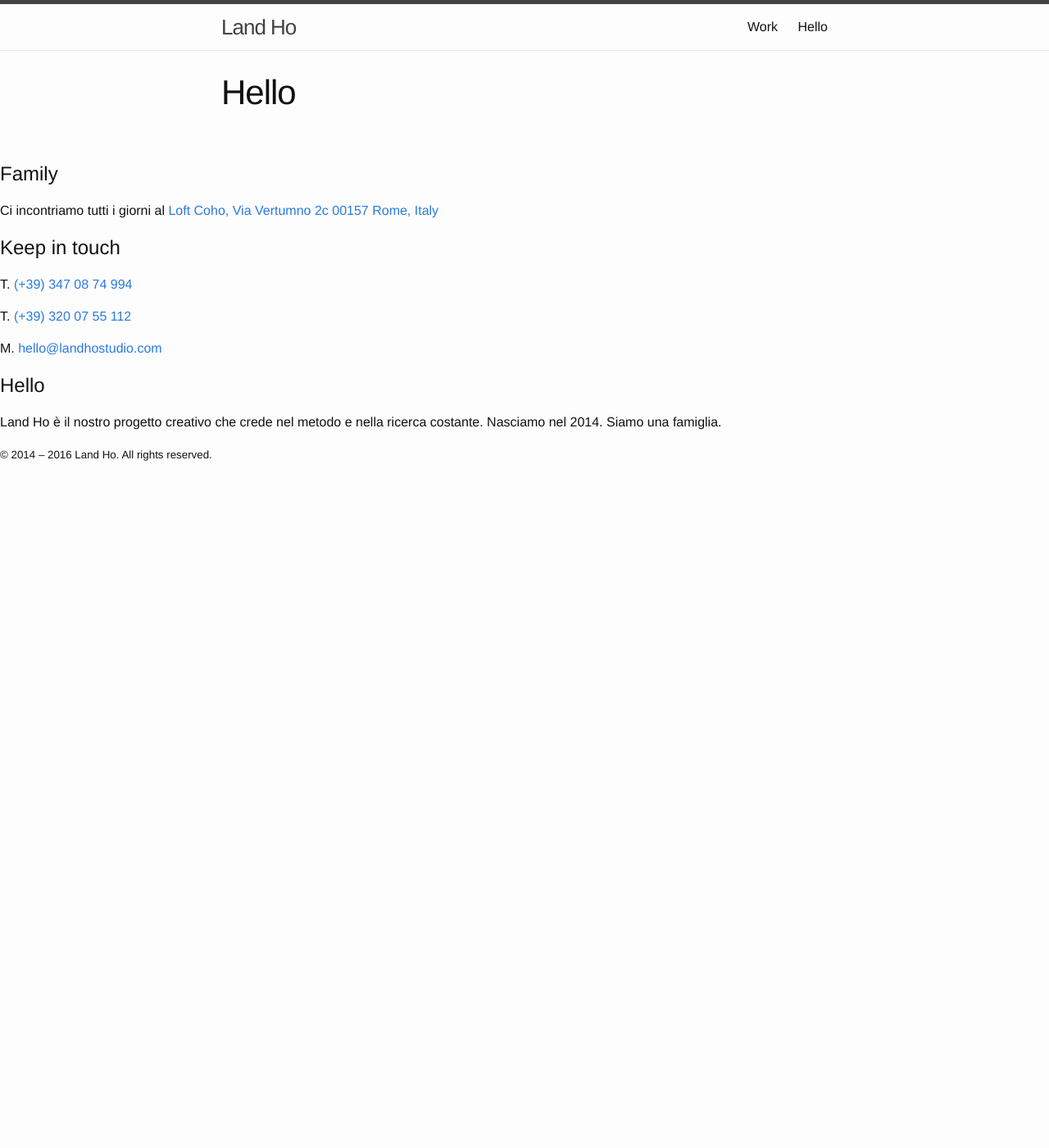
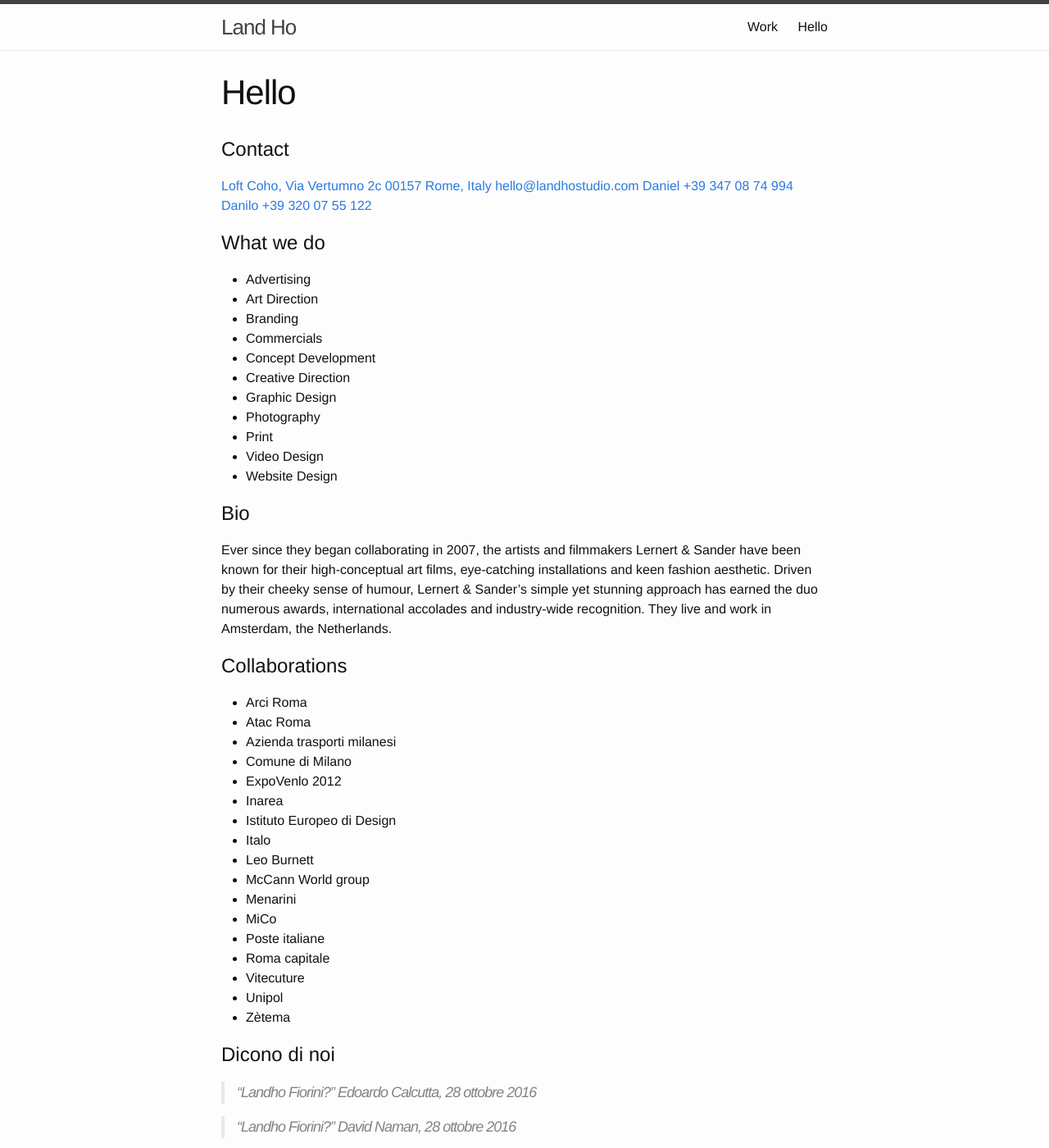
Before and after one commit to landhostudio/landhostudio-jekyll, a Jekyll site: the page built from hello.md, in a window 1280 px wide and 1400 px high. Shown: the whole window at 82% size. Built offline with Jekyll 4.4.1, drawn with Linux system fonts in a browser that asks for light colours; some of the changed text lies outside the part shown.

Commit message:
Updated Hello

```diff
--- a/hello.md
+++ b/hello.md
@@ -2,5 +2,63 @@
 title: Hello
 permalink: "/hello/"
 position: 1
+columns:
+- title: Contact
+  text: |-
+    [Loft Coho, Via Vertumno 2c 00157 Rome, Italy](https://maps.google.com/maps?q=Coho\+Loft\+in\+Rome\+Vertumno\+2\+c,\+00157\+Rome,\+Italy)
+    <hello@landhostudio.com>
+    [Daniel +39 347 08 74 994](tel:+393470874994)
+    [Danilo +39 320 07 55 122](tel:+393200755122)
+- title: What we do
+  text: |-
+    * Advertising
+    * Art Direction
+    * Branding
+    * Commercials
+    * Concept Development
+    * Creative Direction
+    * Graphic Design
+    * Photography
+    * Print
+    * Video Design
+    * Website Design
+- title: Bio
+  text: Ever since they began collaborating in 2007, the artists and filmmakers Lernert
+    & Sander have been known for their high-conceptual art films, eye-catching installations
+    and keen fashion aesthetic. Driven by their cheeky sense of humour, Lernert &
+    Sander’s simple yet stunning approach has earned the duo numerous awards, international
+    accolades and industry-wide recognition. They live and work in Amsterdam, the
+    Netherlands.
+- title: Collaborations
+  text: |-
+    * Arci Roma
+    * Atac Roma
+    * Azienda trasporti milanesi
+    * Comune di Milano
+    * ExpoVenlo 2012
+    * Inarea
+    * Istituto Europeo di Design
+    * Italo
+    * Leo Burnett
+    * McCann World group
+    * Menarini
+    * MiCo
+    * Poste italiane
+    * Roma capitale
+    * Vitecuture
+    * Unipol
+    * Zètema
+- title: Dicono di noi
+  text: |-
+    > “Landho Fiorini?”
+    Edoardo Calcutta, 28 ottobre 2016
+
+    > “Landho Fiorini?”
+    David Naman, 28 ottobre 2016
+- title: Follow us
+  text: |-
+    * [Facebook](https://www.facebook.com/landhofamily/)
+    * [Instagram](https://www.instagram.com/landhostudio/)
+    * [Linkedin](https://www.linkedin.com/)
 layout: hello
 ---
```
